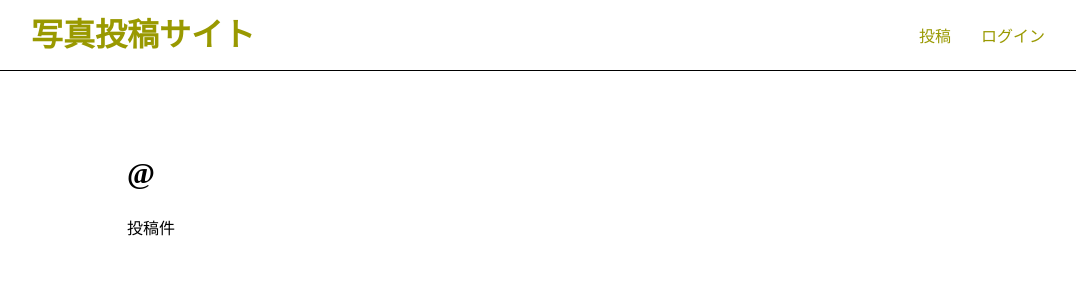
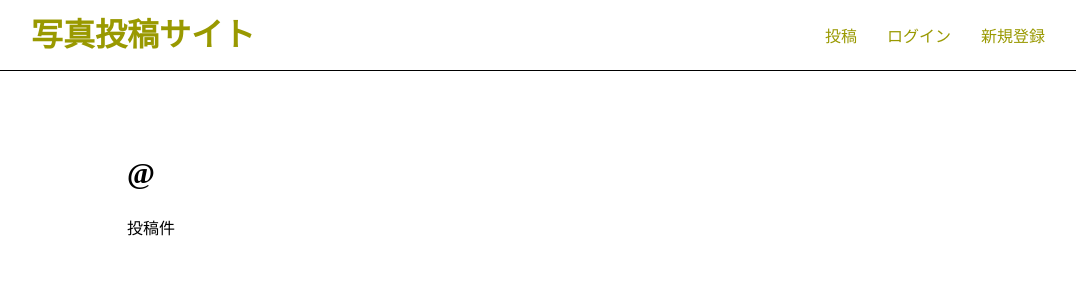
Before and after one commit to taishi2000/PhotoService, a Django app: template app/templates/app/user_detail.html in a window 1280 px wide. Shown: the top 300 px of the page, without its empty margins (97-1173 px from the left). Run offline with Django 3.2, Linux system fonts and the light colour scheme; the template is opened without the code that fills it, so the values that code supplies are empty.

Commit message:
base change

```diff
--- a/app/templates/app/base.html
+++ b/app/templates/app/base.html
@@ -17,6 +17,7 @@
           <a href="{% url 'app:logout' %}">ログアウト</a>
         {% else %}
           <a href="{% url 'app:login' %}">ログイン</a>
+          <a href="{% url 'app:signup' %}">新規登録</a>
         {% endif %}
       </div>
     </div>
```
